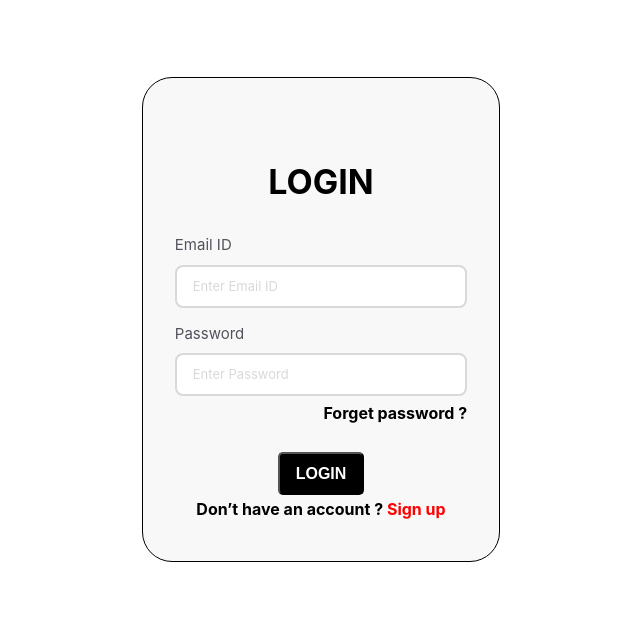
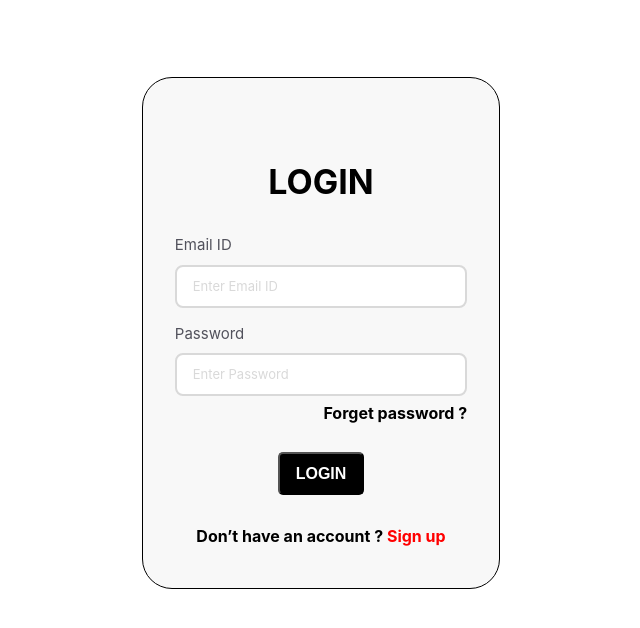
Before and after one commit to TT8-React/Team-2, a React (Create React App) app: page / in a window 1280 px wide. Shown: the top 628 px of the page, without its empty margins (319-959 px from the left). Built offline with nearby package versions, Linux system fonts and the light colour scheme.

Commit message:
adjusting TextForm margins

```diff
--- a/src/Components/TextForm/style.js
+++ b/src/Components/TextForm/style.js
@@ -7,7 +7,7 @@ export const Text = styled.p`
   font-size: 16px;
   line-height: 19px;
   color: #000000;
-  margin: 5px 0 10px 0;
+  margin: 2rem 0 10px 0;
   text-align: center;
   span {
     color: #ff0000;
```
